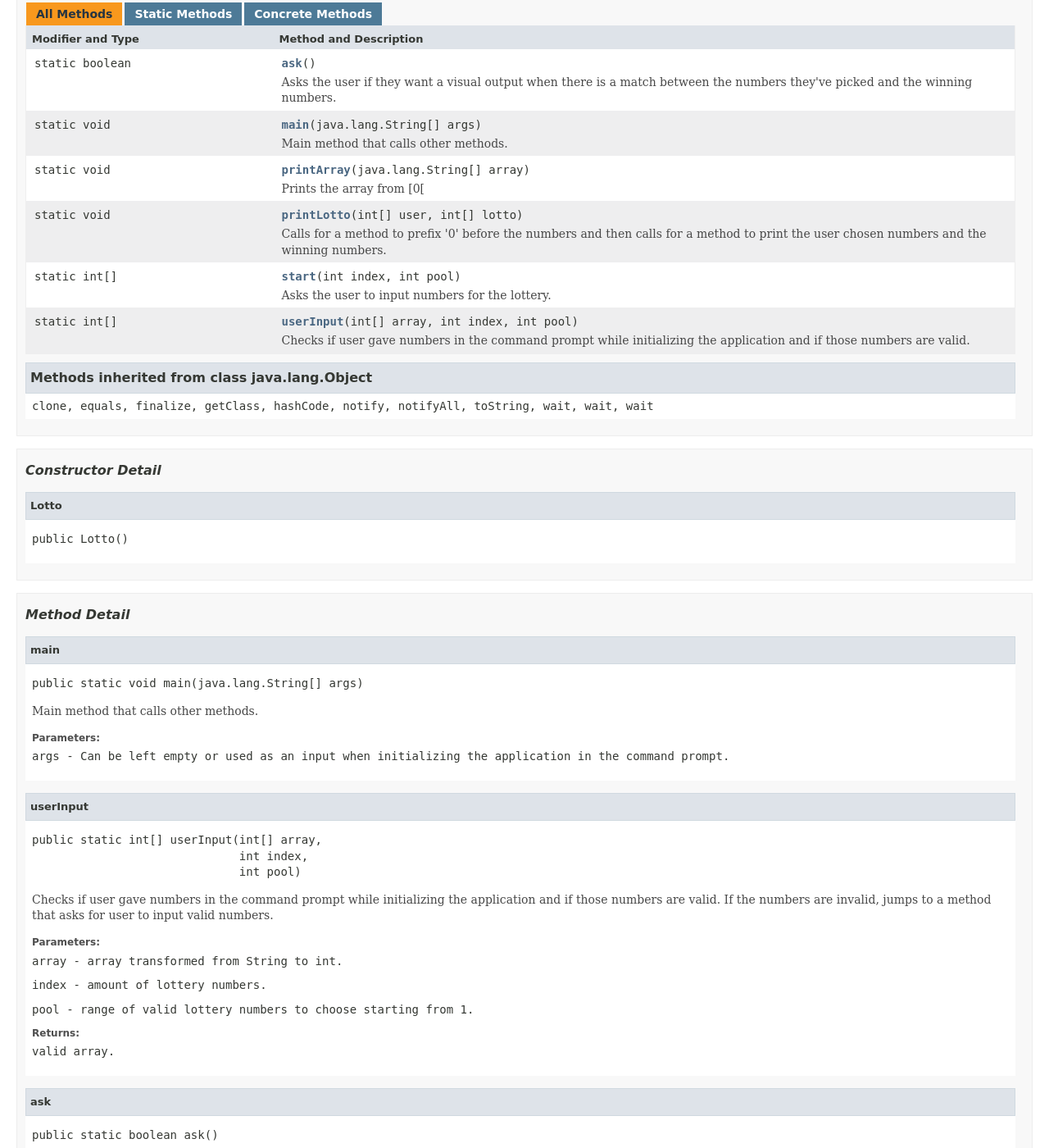
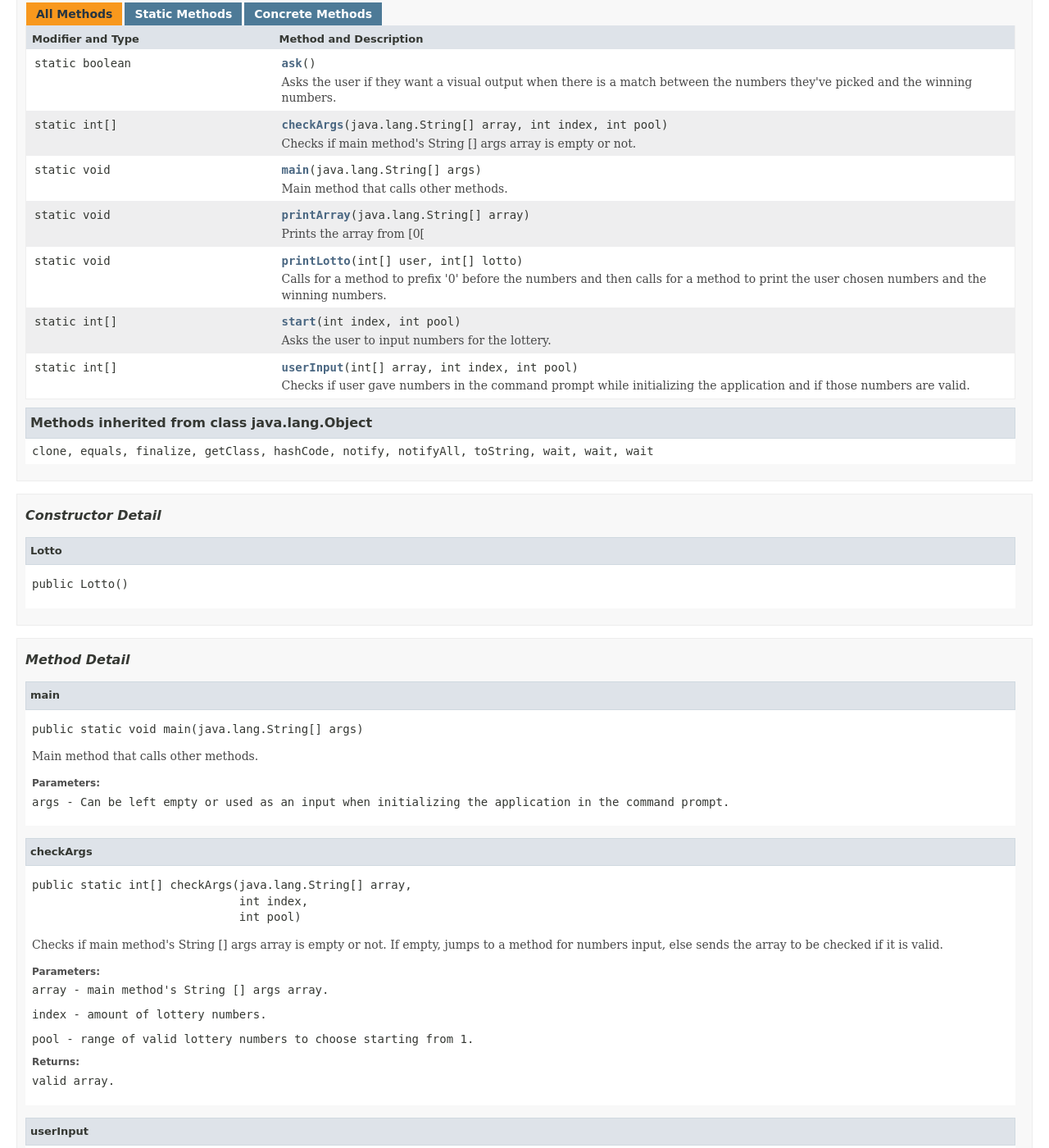
Before and after one commit to Coudini/Lotto, a plain HTML site: page doc/fi/tuni/coudini/lotto/Lotto.html in a window 1280 px wide. Shown: the part 656-2056 px from the top of the page at 82% size. Drawn offline with Linux system fonts and the light colour scheme; a web font is replaced by a local one.

Commit message:
Add files via upload

```diff
--- a/doc/fi/tuni/coudini/lotto/Lotto.html
+++ b/doc/fi/tuni/coudini/lotto/Lotto.html
@@ -2,7 +2,7 @@
 <!-- NewPage -->
 <html lang="fi">
 <head>
-<!-- Generated by javadoc (1.8.0_221) on Sun Oct 20 05:59:45 EEST 2019 -->
+<!-- Generated by javadoc (1.8.0_221) on Sun Oct 20 21:23:24 EEST 2019 -->
 <title>Lotto</title>
 <meta name="date" content="2019-10-20">
 <link rel="stylesheet" type="text/css" href="../../../../stylesheet.css" title="Style">
@@ -18,7 +18,7 @@
     catch(err) {
     }
 //-->
-var methods = {"i0":9,"i1":9,"i2":9,"i3":9,"i4":9,"i5":9};
+var methods = {"i0":9,"i1":9,"i2":9,"i3":9,"i4":9,"i5":9,"i6":9};
 var tabs = {65535:["t0","All Methods"],1:["t1","Static Methods"],8:["t4","Concrete Methods"]};
 var altColor = "altColor";
 var rowColor = "rowColor";
@@ -159,32 +159,40 @@ extends java.lang.Object</pre>
 </td>
 </tr>
 <tr id="i1" class="rowColor">
+<td class="colFirst"><code>static int[]</code></td>
+<td class="colLast"><code><span class="memberNameLink"><a href="../../../../fi/tuni/coudini/lotto/Lotto.html#checkArgs-java.lang.String:A-int-int-">checkArgs</a></span>(java.lang.String[]&nbsp;array,
+         int&nbsp;index,
+         int&nbsp;pool)</code>
+<div class="block">Checks if main method's String [] args array is empty or not.</div>
+</td>
+</tr>
+<tr id="i2" class="altColor">
 <td class="colFirst"><code>static void</code></td>
 <td class="colLast"><code><span class="memberNameLink"><a href="../../../../fi/tuni/coudini/lotto/Lotto.html#main-java.lang.String:A-">main</a></span>(java.lang.String[]&nbsp;args)</code>
 <div class="block">Main method that calls other methods.</div>
 </td>
 </tr>
-<tr id="i2" class="altColor">
+<tr id="i3" class="rowColor">
 <td class="colFirst"><code>static void</code></td>
 <td class="colLast"><code><span class="memberNameLink"><a href="../../../../fi/tuni/coudini/lotto/Lotto.html#printArray-java.lang.String:A-">printArray</a></span>(java.lang.String[]&nbsp;array)</code>
 <div class="block">Prints the array from [0[</div>
 </td>
 </tr>
-<tr id="i3" class="rowColor">
+<tr id="i4" class="altColor">
 <td class="colFirst"><code>static void</code></td>
 <td class="colLast"><code><span class="memberNameLink"><a href="../../../../fi/tuni/coudini/lotto/Lotto.html#printLotto-int:A-int:A-">printLotto</a></span>(int[]&nbsp;user,
           int[]&nbsp;lotto)</code>
 <div class="block">Calls for a method to prefix '0' before the numbers and then calls for a method to print the user chosen numbers and the winning numbers.</div>
 </td>
 </tr>
-<tr id="i4" class="altColor">
+<tr id="i5" class="rowColor">
 <td class="colFirst"><code>static int[]</code></td>
 <td class="colLast"><code><span class="memberNameLink"><a href="../../../../fi/tuni/coudini/lotto/Lotto.html#start-int-int-">start</a></span>(int&nbsp;index,
      int&nbsp;pool)</code>
 <div class="block">Asks the user to input numbers for the lottery.</div>
 </td>
 </tr>
-<tr id="i5" class="rowColor">
+<tr id="i6" class="altColor">
 <td class="colFirst"><code>static int[]</code></td>
 <td class="colLast"><code><span class="memberNameLink"><a href="../../../../fi/tuni/coudini/lotto/Lotto.html#userInput-int:A-int-int-">userInput</a></span>(int[]&nbsp;array,
          int&nbsp;index,
@@ -242,6 +250,27 @@ extends java.lang.Object</pre>
 <dl>
 <dt><span class="paramLabel">Parameters:</span></dt>
 <dd><code>args</code> - Can be left empty or used as an input when initializing the application in the command prompt.</dd>
+</dl>
+</li>
+</ul>
+<a name="checkArgs-java.lang.String:A-int-int-">
+<!--   -->
+</a>
+<ul class="blockList">
+<li class="blockList">
+<h4>checkArgs</h4>
+<pre>public static&nbsp;int[]&nbsp;checkArgs(java.lang.String[]&nbsp;array,
+                              int&nbsp;index,
+                              int&nbsp;pool)</pre>
+<div class="block">Checks if main method's String [] args array is empty or not.
+ If empty, jumps to a method for numbers input, else sends the array to be checked if it is valid.</div>
+<dl>
+<dt><span class="paramLabel">Parameters:</span></dt>
+<dd><code>array</code> - main method's String [] args array.</dd>
+<dd><code>index</code> - amount of lottery numbers.</dd>
+<dd><code>pool</code> - range of valid lottery numbers to choose starting from 1.</dd>
+<dt><span class="returnLabel">Returns:</span></dt>
+<dd>valid array.</dd>
 </dl>
 </li>
 </ul>
```
Also changed, not shown: doc/allclasses-frame.html (+1 -1 lines), doc/allclasses-noframe.html (+1 -1 lines), doc/constant-values.html (+1 -1 lines), doc/deprecated-list.html (+1 -1 lines), doc/fi/tuni/coudini/lotto/package-frame.html (+1 -1 lines), doc/fi/tuni/coudini/lotto/package-summary.html (+1 -1 lines), doc/fi/tuni/coudini/lotto/package-tree.html (+1 -1 lines), doc/fi/tuni/coudini/lotto/util/Arrays.html (+1 -1 lines), doc/fi/tuni/coudini/lotto/util/Console.html (+1 -1 lines), doc/fi/tuni/coudini/lotto/util/Math.html (+1 -1 lines), doc/fi/tuni/coudini/lotto/util/package-frame.html (+1 -1 lines), doc/fi/tuni/coudini/lotto/util/package-summary.html (+1 -1 lines), doc/fi/tuni/coudini/lotto/util/package-tree.html (+1 -1 lines), doc/help-doc.html (+1 -1 lines), 5 more files.
